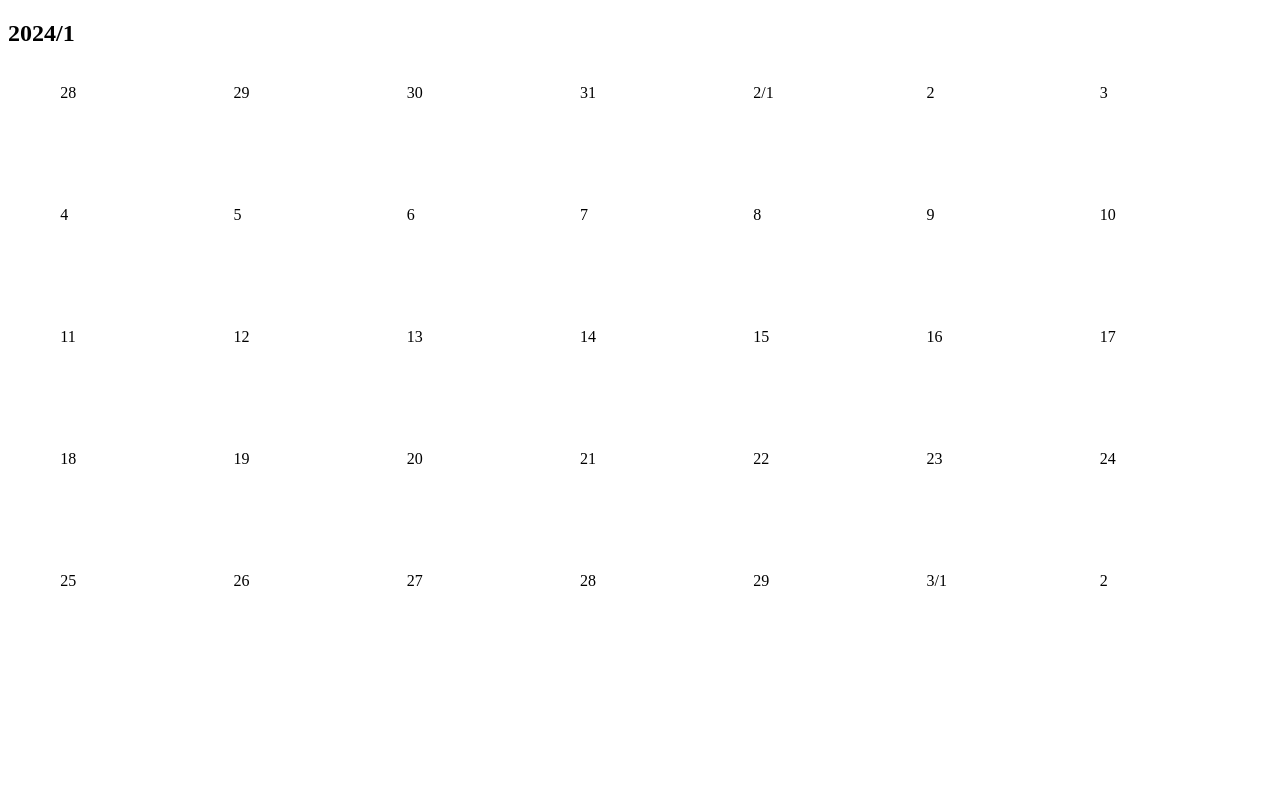
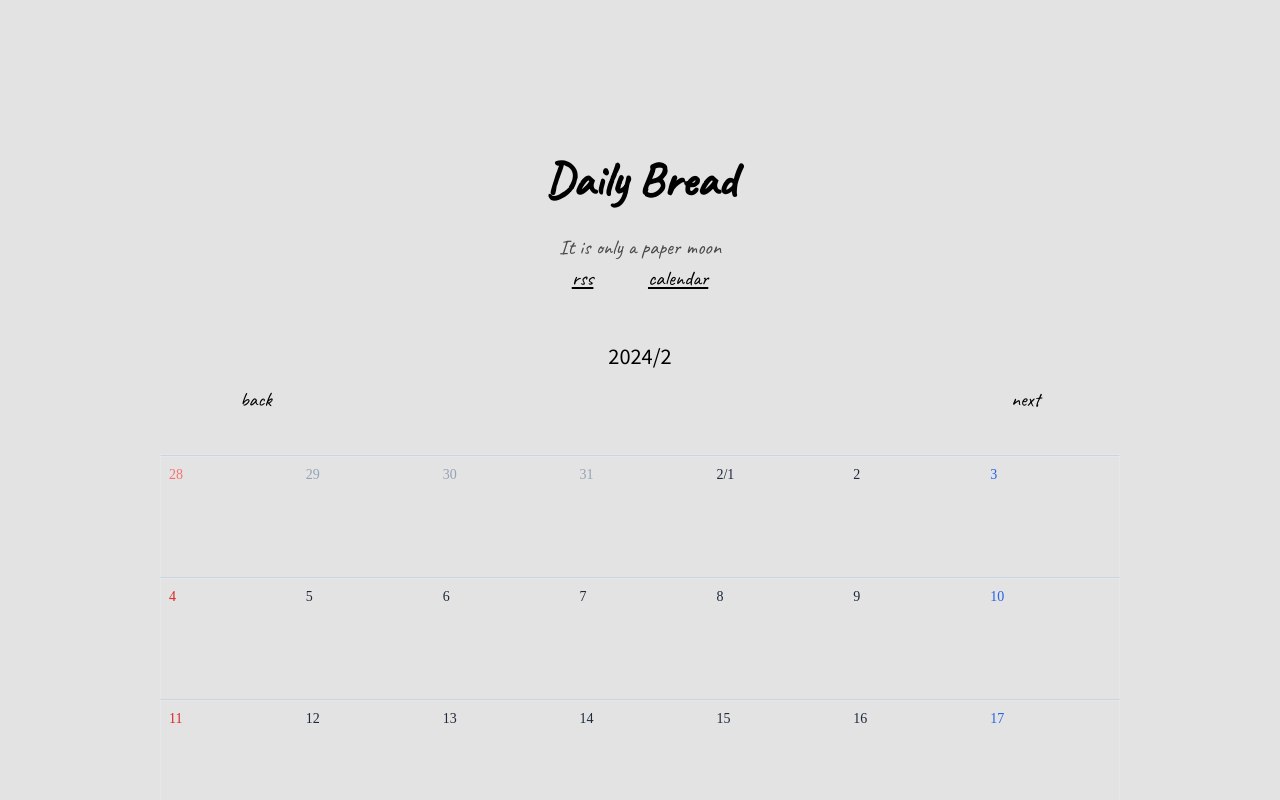
Before and after one commit to sh4869/dgen-calendar, a React (Vite) app: page / in a window 1280 px wide. Shown: the top 800 px of the page. Built offline with nearby package versions, Linux system fonts and the light colour scheme; no server answers; a web font is replaced by a local one.

Commit message:
実装ができた

```diff
--- a/src/App.tsx
+++ b/src/App.tsx
@@ -1,98 +1,181 @@
 import { useEffect, useState } from "react";
-import { Index, Indexes } from "./type";
 import dayjs from "dayjs";
 import weekday from "dayjs/plugin/weekday";
+import "./index.css";
 
 dayjs.extend(weekday);
 
-const Day = ({
-  day,
-  current,
-  index,
-}: {
+type Diary = {
+  title: string;
+  url: string;
+};
+
+type Indexes = { [key: string]: Diary };
+
+type YM = {
+  year: number;
+  month: number;
+};
+
+const dayColor = (day: number, isCurrent: boolean) => {
+  switch (day) {
+    case 0:
+      return isCurrent ? `text-red-600` : `text-red-400`;
+    case 6:
+      return isCurrent ? `text-blue-600` : `text-red-400`;
+    default:
+      return isCurrent ? `text-slate-800` : `text-slate-400`;
+  }
+};
+
+type DayProps = {
   day: dayjs.Dayjs;
   current: { year: number; month: number };
-  index?: Index;
-}) => {
-  // TODO:
+  index?: Diary;
+};
+
+const Day = ({ day, current, index }: DayProps) => {
+  const isCurrent = day.month() == current.month;
+  const isToday = isCurrent && dayjs().date() == day.date();
+  const todayName = [
+    "font-date",
+    "text-sm",
+    dayColor(day.day(), isCurrent),
+    `${isToday ? "underline decoration-slate-500" : ""}`,
+  ].join(" ");
   return (
-    <div style={{ width: "120px", height: "120px", padding: "1px" }}>
-      <p style={{ textAlign: "left" }}>
+    <div style={{ height: "120px", width: "140px" }} className="p-2 ">
+      <p className={todayName}>
         {day.date() == 1 ? day.format("M/D") : day.date()}
       </p>
-      {index && (
-        <h4>
-          <a
-            href={index.url}
-            style={{ color: "black", textDecoration: "none" }}
-          >
+      {isCurrent && index && (
+        <p className="ml-4 my-1 text-center">
+          <a href={index.url} className="text-black hover:underline">
             {index?.title}
           </a>
-        </h4>
+        </p>
       )}
     </div>
   );
 };
 
+const fetchIndex = async (year: number): Promise<Indexes> => {
+  try {
+    return (await fetch(`/indexes/${year.toString()}.json`).then((_) =>
+      _.json()
+    )) as Indexes;
+  } catch {
+    return {};
+  }
+};
+
+// 年月からその月のカレンダーを構成するのに必要な日を週ごとの配列にして返します
+const getCalendarDays = (ym: YM): dayjs.Dayjs[][] => {
+  const firstDayOfMonth = dayjs(`${ym.year}-${ym.month + 1}-1`);
+  const first = firstDayOfMonth.weekday(0);
+  const last = firstDayOfMonth.date(firstDayOfMonth.daysInMonth()).weekday(7);
+  return new Array(last.diff(first, "day"))
+    .fill(0)
+    .map((_, i) => first.clone().add(i, "day"))
+    .reduce<dayjs.Dayjs[][]>(
+      (p, c, i) => {
+        // 7日ごとに次の週に分割
+        if (i % 7 == 0) return [...p, [c]];
+        const remain = p.slice(0, p.length - 1);
+        const last = p[p.length - 1];
+        return [...remain, [...last, c]];
+      },
+      [[]]
+    );
+};
+
+const back = (currentYM: YM): YM => ({
+  year: currentYM.month == 0 ? currentYM.year - 1 : currentYM.year,
+  month: currentYM.month == 0 ? 11 : currentYM.month - 1,
+});
+
+const next = (currentYM: YM): YM => ({
+  year: currentYM.month == 11 ? currentYM.year + 1 : currentYM.year,
+  month: currentYM.month == 11 ? 0 : currentYM.month + 1,
+});
+
 function App() {
-  const [year, setYear] = useState(dayjs().year());
-  const [month, setMonth] = useState(dayjs().month());
+  const [currentYM, setCurrentYM] = useState<YM>({
+    year: dayjs().year(),
+    month: dayjs().month(),
+  });
   const [indexes, setIndexes] = useState<{ [key: string]: Indexes }>({});
 
   useEffect(() => {
-    (async () => {
-      const y = year.toString();
-      let res: Indexes;
+    const y = currentYM.year.toString();
     if (!indexes[y]) {
-        try {
-          res = (await fetch(`/assets/indexes/${year}.json`).then((_) =>
-            _.json()
-          )) as Indexes;
-        } catch {
-          res = {};
+      fetchIndex(currentYM.year).then((v) => {
+        indexes[y] = v;
+        setIndexes({ ...indexes });
+      });
     }
-        indexes[y] = res;
-        setIndexes(indexes);
-      }
-    })();
-  }, [year]);
-
-  console.log(indexes);
-
-  const currentMonth = dayjs(`${year}-${month + 1}-1`);
-  const first = currentMonth.weekday(0);
-  const last = currentMonth.date(currentMonth.daysInMonth()).weekday(7);
-  const dates = new Array(last.diff(first, "day"))
-    .fill(0)
-    .map((_, i) => first.clone().add(i, "day"))
-    .reduce<dayjs.Dayjs[][]>((p, c, i) => {
-      if (p.length == 0) {
-        return [[c]];
-      }
-      if (i % 7 == 0) {
-        return [...p, [c]];
-      }
-      const remain = p.slice(0, p.length - 1);
-      const last = p[p.length - 1];
-      return [...remain, [...last, c]];
-    }, []);
+  }, [currentYM.year]);
 
   return (
-    <div className="App">
-      <h2>
-        {year}/{month}
+    <div>
+      <div className="flex justify-center">
+        <div id="header" className="font-header">
+          <a href="/">
+            <h1 className="title font-bold">Daily Bread</h1>
+          </a>
+          <p>It is only a paper moon</p>
+          <div className="link">
+            <p>
+              <a href="/rss.xml" target="_blank" rel="noopener noreferrer">
+                rss
+              </a>
+            </p>
+            <p>
+              <a href="/calendar" target="_blank" rel="noopener noreferrer">
+                calendar
+              </a>
+            </p>
+          </div>
+        </div>
+      </div>
+      <h2 className="text-center text-xl m-4">
+        {currentYM.year}/{currentYM.month + 1}
       </h2>
-      {dates.map((v) => (
-        <div style={{ display: "flex", justifyContent: "space-evenly" }}>
-          {v.map((v) => (
+      <div className="flex justify-between">
+        <p
+          className="ml-20 font-header text-xl"
+          onClick={() => setCurrentYM(back(currentYM))}
+        >
+          back
+        </p>
+        <p
+          className="mr-20 font-header text-xl"
+          onClick={() => setCurrentYM(next(currentYM))}
+        >
+          next
+        </p>
+      </div>
+      <div className="my-10">
+        {getCalendarDays(currentYM).map((v, i) => (
+          <div
+            key={i}
+            className="flex justify-evenly border-b-slate-300 border"
+          >
+            {v.map((v) => {
+              return (
                 <Day
+                  key={v.format("YYYY/MM/DD")}
                   day={v}
-              current={{ year: year, month: month }}
-              index={indexes[year.toString()]?.[v.format("YYYY/MM/DD")]}
+                  current={currentYM}
+                  index={
+                    indexes[currentYM.year.toString()]?.[v.format("YYYY/MM/DD")]
+                  }
                 />
+              );
+            })}
+          </div>
         ))}
       </div>
-      ))}
     </div>
   );
 }
--- a/src/type.ts
+++ /dev/null
@@ -1,6 +0,0 @@
-export type Index = {
-  title: string;
-  url: string;
-};
-
-export type Indexes = { [key: string]: Index };
```
Lines whose indentation alone changed are shown as unchanged.
